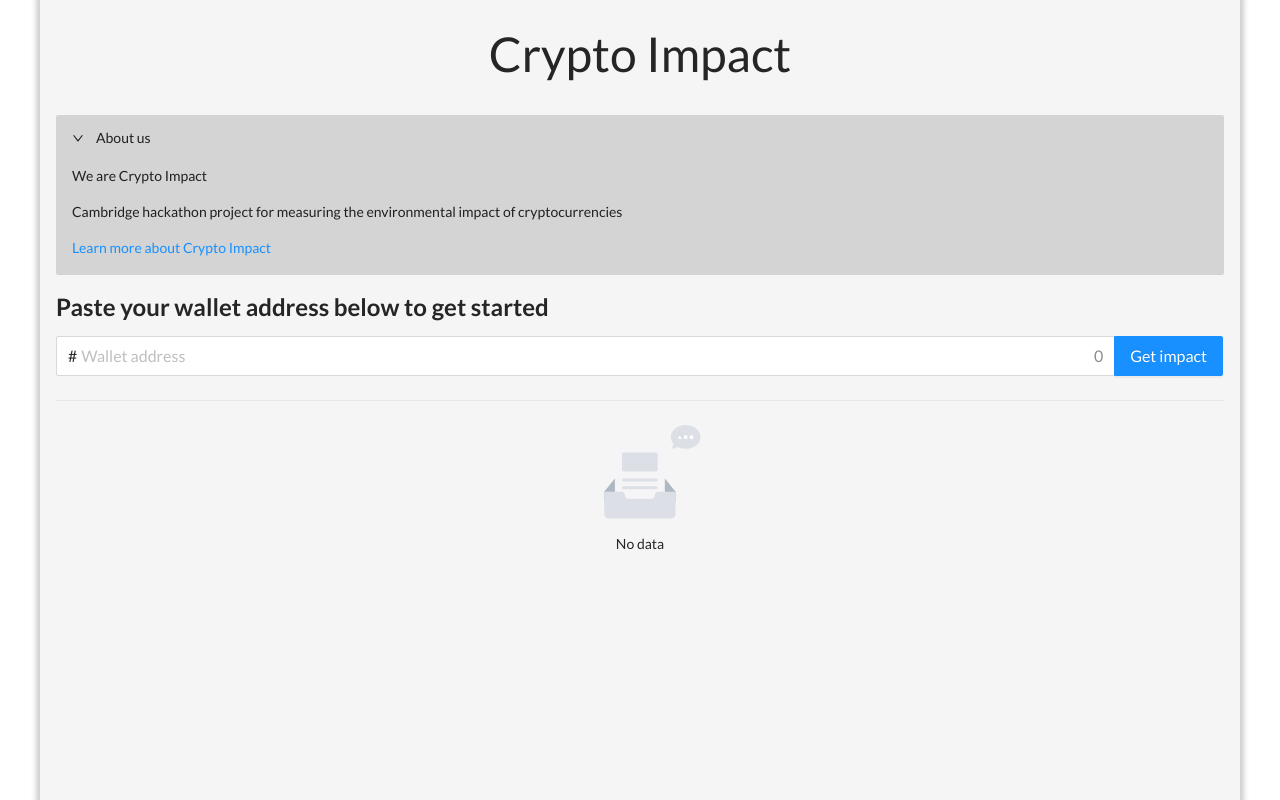
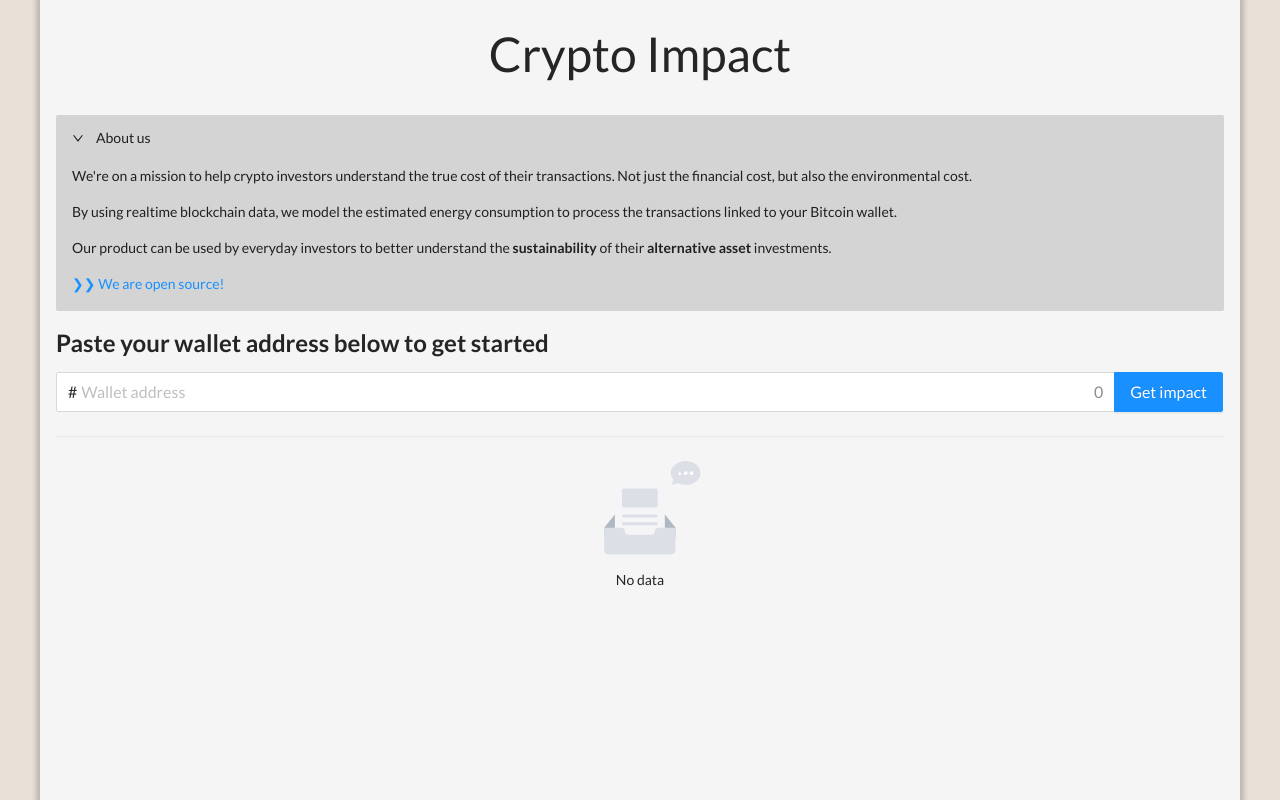
Before and after one commit to mrbrianevans/crypto-impact, a React (Vite) app in the folder website/: page / in a window 1280 px wide. Built offline with nearby package versions, Linux system fonts and the light colour scheme.

Commit message:
User interface improvements to layout and about us

```diff
--- a/website/src/App.css
+++ b/website/src/App.css
@@ -5,5 +5,4 @@
 html,body{
   margin: 0;
   padding: 0;
-  background: #e9e0d7;
 }
--- a/website/src/Components/AboutUs.tsx
+++ b/website/src/Components/AboutUs.tsx
@@ -1,6 +1,8 @@
 import React from 'react';
-import {Collapse} from "antd";
+import {Collapse, Typography} from "antd";
 import CollapsePanel from "antd/lib/collapse/CollapsePanel";
+
+
 
 type AboutUsBandProps = {}
 
@@ -8,9 +10,17 @@ const AboutUsBand: React.FC<AboutUsBandProps> = (props) => (
 
   <Collapse defaultActiveKey={1} bordered={false} style={{background: '#0002'}}>
     <CollapsePanel key={1} header={"About us"}>
-      <p>We are Crypto Impact</p>
-      <p>Cambridge hackathon project for measuring the environmental impact of cryptocurrencies</p>
-      <a href="https://github.com/mrbrianevans/crypto-impact">Learn more about Crypto Impact</a>
+      <p>
+        We're on a mission to help crypto investors understand the true cost of their transactions.
+        Not just the financial cost, but also the <Typography.Text>environmental</Typography.Text> cost.
+      </p>
+      <p>By using realtime blockchain data, we model the estimated energy consumption to process the transactions linked
+        to your Bitcoin wallet.</p>
+      <p>Our product can be used by everyday investors to better understand the <Typography.Text
+        strong>sustainability</Typography.Text> of their <Typography.Text strong>alternative
+        asset</Typography.Text> investments.</p>
+      <Typography.Link href="https://github.com/mrbrianevans/crypto-impact" target="_blank">❯❯ We are open
+        source! </Typography.Link>
     </CollapsePanel>
   </Collapse>
 
--- a/website/src/Components/AddWalletScreen.tsx
+++ b/website/src/Components/AddWalletScreen.tsx
@@ -1,6 +1,6 @@
 import React, {useState} from 'react';
 import styles from './AddWalletScreen.module.css'
-import {Badge, Button, Card, Divider, Empty, Input, List, Pagination, Space, Statistic, Timeline} from 'antd';
+import {Badge, Button, Card, Col, Divider, Empty, Input, List, Pagination, Row, Space, Statistic, Timeline} from 'antd';
 import Title from "antd/es/typography/Title";
 import {ImpactResponse} from "../../../common/types/ImpactResponse";
 
@@ -21,6 +21,7 @@ const AddWalletScreen: React.FC<AddWalletScreenProps> = (props) => {
     setApiResponse(res)
   }
 
+  const [currentTransaction, setCurrentTransaction] = useState(1)
   return (
     <div className={styles.content}>
       <Title level={3}>Paste your wallet address below to get started</Title>
@@ -28,33 +29,51 @@ const AddWalletScreen: React.FC<AddWalletScreenProps> = (props) => {
       <Search size="large" prefix={'#'} placeholder={'Wallet address'} loading={loading} onSearch={callApi}
               allowClear enterButton={'Get impact'} showCount minLength={26}/>
       <Divider/>
-      {apiResponse && <Space direction={'vertical'}>
-          <Space direction={'horizontal'} align={'center'}>
-              <Card title={'Impact'} style={{width: 300}}>
-                  <Statistic title={'Energy consumption (KWh)'} value={apiResponse.totalCostKwh}/>
+      {apiResponse && <>
+          <Row gutter={[16, {xs: 8, sm: 16, md: 24, lg: 32}]} justify="center">
+              <Col span={2}>
+
+              </Col>
+              <Col span={8}>
+                  <Card title={'Total energy consumption'}>
+                      <Statistic title={'Kilowatt Hours (kWh)'} value={apiResponse.totalCostKwh}/>
                   </Card>
-              <Card title={'Impact'} style={{width: 300}}>
-                  <Statistic title={'Total transactions'} value={apiResponse.totalCostTxs}/>
+              </Col>
+              <Col span={8}>
+                  <Card title={'Recent energy consumption'}>
+                      <Statistic title={'Kilowatt Hours (kWh) in last 7 days'} value={apiResponse.totalCostKwh / 2.8}/>
                   </Card>
-          </Space>
-
+              </Col>
+              <Col span={2}>
+                  <Button danger onClick={() => setApiResponse(null)}>Clear</Button>
+              </Col>
+          </Row>
+          <Row gutter={[16, {xs: 8, sm: 16, md: 24, lg: 32}]} style={{marginTop: 16}}>
+              <Col span={24}>
                   <Card title={'Cost breakdown - transactions'}>
                       <Timeline mode={'left'}>
-                {apiResponse.costBreakDown.map(item => (
+                        {apiResponse.costBreakDown.slice((currentTransaction - 1) * 10, currentTransaction * 10).map(item => (
                           <Timeline.Item label={item.transaction.txid}>{item.relativeImpactKwh} KWh</Timeline.Item>))}
                       </Timeline>
-              <Pagination defaultCurrent={1}/>
+                      <Divider>
+                          <Pagination total={apiResponse.costBreakDown.length - 1} pageSize={10}
+                                      current={currentTransaction} onChange={setCurrentTransaction}/>
+                      </Divider>
                   </Card>
-
-
+              </Col>
+          </Row>
+          <Row gutter={[16, {xs: 8, sm: 16, md: 24, lg: 32}]} style={{marginTop: 16}}>
+              <Col span={24}>
                   <Card title={'Full API Response'}>
             <pre>
               {JSON.stringify(apiResponse, null, 2)}
             </pre>
                   </Card>
+              </Col>
+          </Row>
 
-          <Button danger onClick={() => setApiResponse(null)}>Clear</Button>
-      </Space>
+
+      </>
       }
 
 
--- a/website/src/index.css
+++ b/website/src/index.css
@@ -2,12 +2,17 @@ body {
   margin: 0;
   font-family: -apple-system, BlinkMacSystemFont, 'Segoe UI', 'Roboto', 'Oxygen',
     'Ubuntu', 'Cantarell', 'Fira Sans', 'Droid Sans', 'Helvetica Neue',
-    sans-serif;
+  sans-serif;
   -webkit-font-smoothing: antialiased;
   -moz-osx-font-smoothing: grayscale;
 }
 
 code {
   font-family: source-code-pro, Menlo, Monaco, Consolas, 'Courier New',
-    monospace;
+  monospace;
 }
+
+
+#root {
+  background: #e9e0d7;
+}
```
Also changed, not shown: 2 other files (tests, documents, lock files or other folders). Lines whose indentation alone changed are shown as unchanged.
